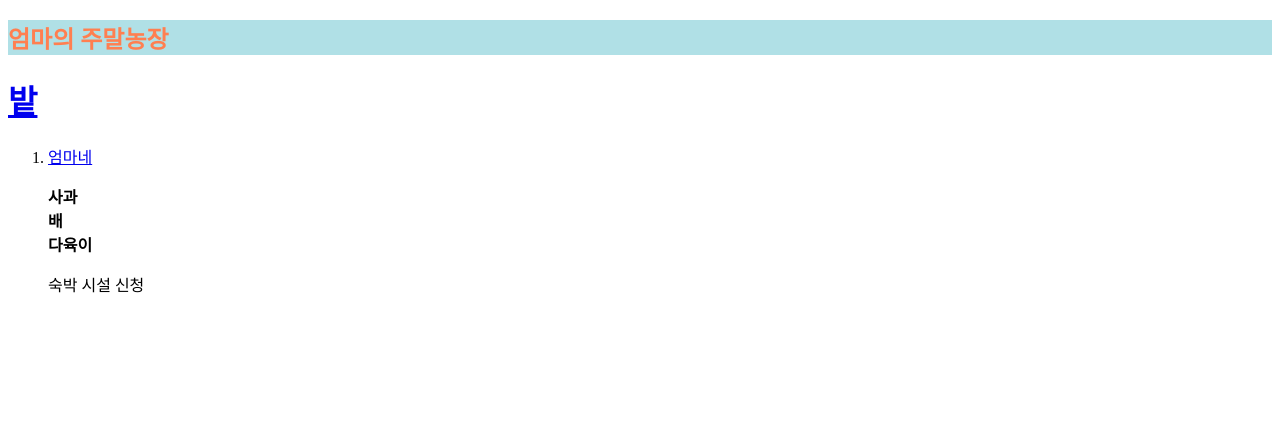
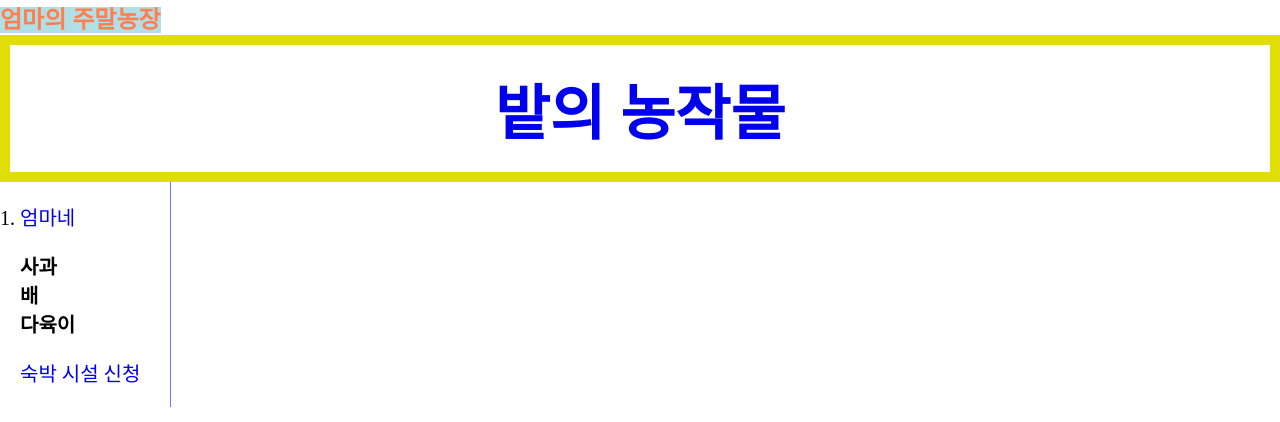
Before and after one commit to ercb312/WEBn-first_website, a plain HTML site: page 3.html in a window 1280 px wide. Drawn offline with Linux system fonts and the light colour scheme.

Commit message:
css epilogue

```diff
--- a/3.html
+++ b/3.html
@@ -11,12 +11,45 @@
   gtag('config', 'G-V05ZV7CRPE');
 </script>
 
+<style>
+    a {
+        text-decoration: none;
+    }
+    #active {
+        color:red;
+    }
+    .saw {
+        color:grey;
+    }
+    h1 {
+        font-size: 55px;
+        text-align: center;
+        border-bottom:1px solid gray;
+        margin:0;
+        padding:20px;
+    }
+    h2{
+        display:inline;
+    }
+    ol {
+        border-right:1px solid #6b7af7;
+        width:110px;
+        margin:0px;
+        padding:20px;
+    }
+    body{
+        margin:0;
+    }
+</style>
+
     <title>소개합니다</title>
     <meta charset="utf-8">
+    <link rel="stylesheet" href="style.css">
 </head>
 <h2 style="background-color:powderblue;color:coral">엄마의 주말농장</h2>
 <body>
-    <h1><a href="index.html">밭</a></h1>
+    <h1><a href="index.html">밭의 농작물</a></h1>
+    <div id="grid">
     <ol>
         <li><a href="3.html">엄마네</a></li>
         <p>
@@ -24,7 +57,7 @@
             <strong>배</strong> <br>
             <strong>다육이</strong> <br>
         </p>
-    숙박 시설 신청
+    <a href="js2.html">숙박 시설 신청</a>
     </ol>
 </body>
 </html>
--- /dev/null
+++ b/js1.js
@@ -0,0 +1 @@
+document.write("예약 시스템");
--- /dev/null
+++ b/style.css
@@ -0,0 +1,26 @@
+/*우선순위: tag<class<id 선택자, 다 똑같으면 마지막에 나오는 선택자*/
+a {
+    text-decoration: none;
+}
+h1 {
+    font-size: 55px;
+    text-align: center;
+    border-bottom:1px solid gray;
+    margin:0;
+    padding:20px;
+
+    border:10px solid rgb(225, 221, 7);
+    font-size:60px;
+    @media(min-width:800px)  {}
+}
+ol {
+    border-right:1px solid #6b7af7;
+    width:130px;
+    margin:0px;
+    padding:20px;
+    font-size:20px;
+    @media(min-width:800px)  {}
+}
+body{
+    margin:0;
+}
```
Also changed, not shown: 1.html (+31 -2 lines), 2.html (+40 -4 lines), index.html (+4 -29 lines), mediaquery.html (added, +23 -0 lines).
